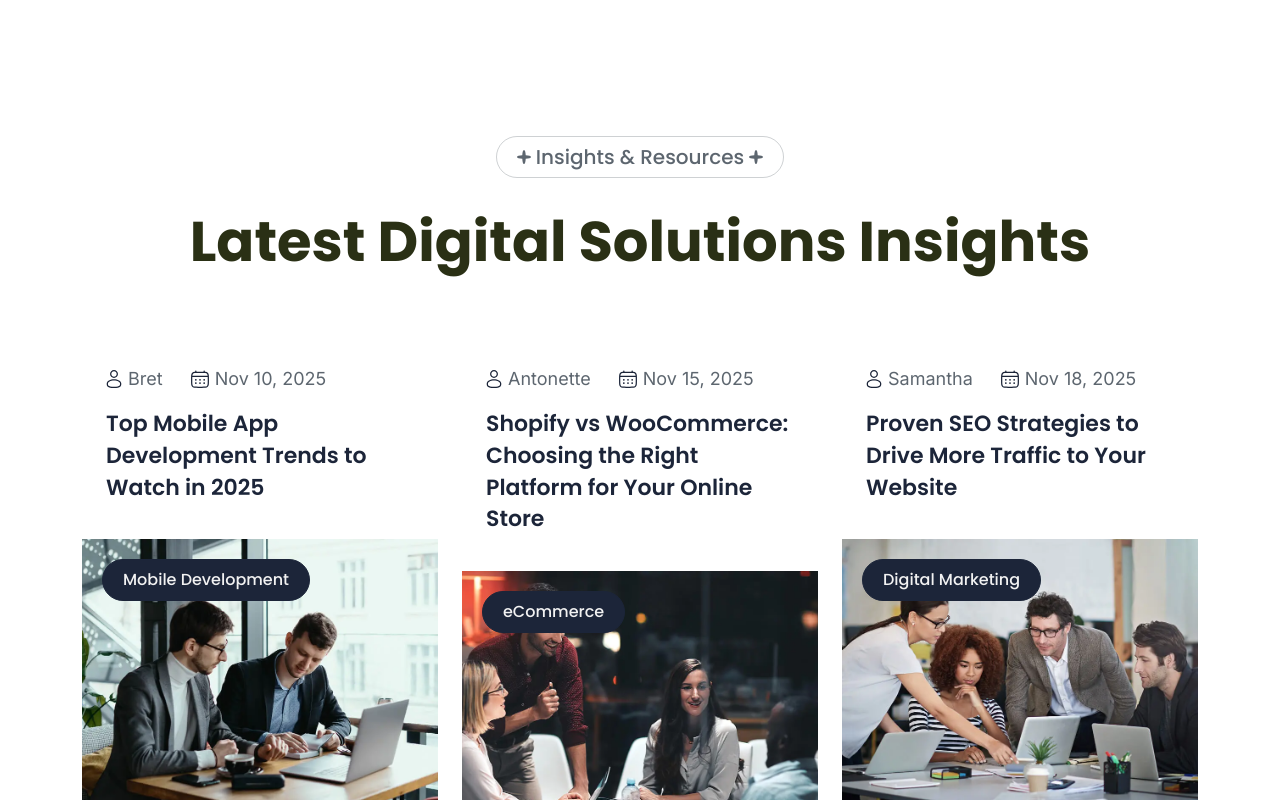
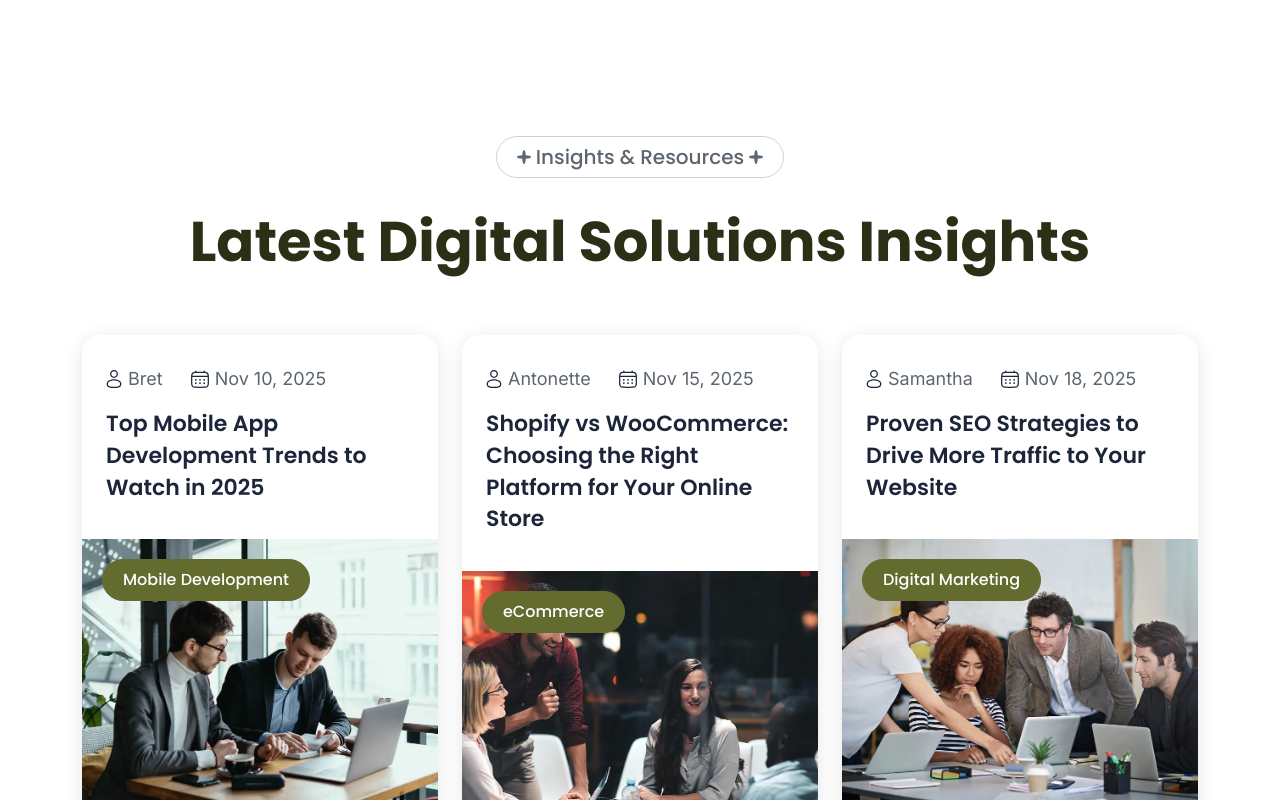
Before and after one commit to stevie1mat/arrow-website, a Next.js app: page / in a window 1280 px wide. Shown: the part 8820-9620 px from the top of the page. Built offline with nearby package versions, Linux system fonts and the light colour scheme.

Commit message:
Banner on footer

```diff
--- a/styles/blog.css
+++ b/styles/blog.css
@@ -7,9 +7,9 @@
   --color-icon: rgba(28, 37, 57, 1);
   --color-primary-button-hover-text: rgba(255, 255, 255, 1);
   --color-primary-button-hover-background: rgba(32, 40, 45, 1);
-  --color-foreground-subheading: rgba(242, 242, 242, 1);
-  --color-background-subheading: rgba(28, 37, 57, 1);
-  --color-border-subheading-bg: rgba(28, 37, 57, 1);
+  --color-foreground-subheading: rgba(255, 255, 255, 1);
+  --color-background-subheading: #636B2F;
+  --color-border-subheading-bg: #636B2F;
   background-color: var(--color-background);
 }
 
@@ -23,13 +23,22 @@
 }
 
 .card-blog:hover {
-  --color-foreground-subheading: rgba(28, 37, 57, 1);
-  --color-background-subheading: rgba(242, 242, 242, 1);
-  --color-border-subheading-bg: rgba(242, 242, 242, 1);
+  --color-foreground-subheading: rgba(255, 255, 255, 1);
+  --color-background-subheading: #4a5226;
+  --color-border-subheading-bg: #4a5226;
 }
 
 .featured-blog.blog-style-3 .card-blog-list-media {
   --height: 300px
+}
+
+.featured-blog .card-blog {
+  box-shadow: 0px 4px 20px rgba(0, 0, 0, 0.1);
+  transition: box-shadow 0.3s;
+}
+
+.featured-blog .card-blog:hover {
+  box-shadow: 0px 8px 30px rgba(0, 0, 0, 0.15);
 }
 
 .card-blog-top {
```
